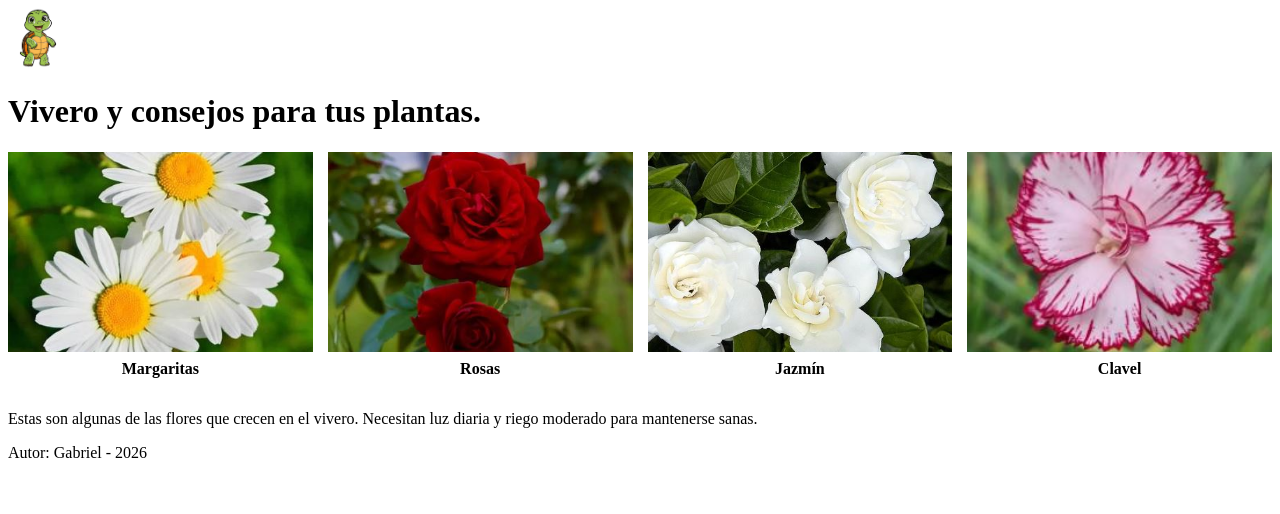
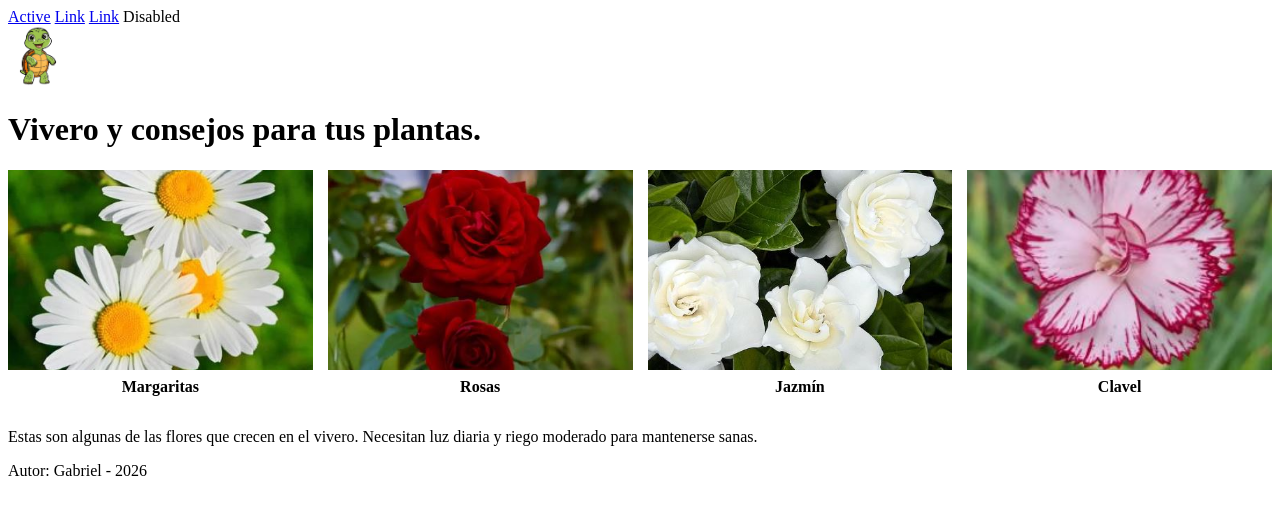
Before and after one commit to gabrielpeck/gabrielpeck.github.io, a plain HTML site: page index.html in a window 1280 px wide. Drawn offline with Linux system fonts and the light colour scheme.

Commit message:
Update index.html

```diff
--- a/index.html
+++ b/index.html
@@ -39,6 +39,12 @@
 <body>
 
     <header>
+		<nav class="nav">
+		  <a class="nav-link active" aria-current="page" href="#">Active</a>
+		  <a class="nav-link" href="#">Link</a>
+		  <a class="nav-link" href="#">Link</a>
+		  <a class="nav-link disabled" aria-disabled="true">Disabled</a>
+		</nav>
         <img class="logo" src="fotos/logo-vivero.jpg" alt="Logo del vivero">
         <h1>Vivero y consejos para tus plantas.</h1>
     </header>
```
